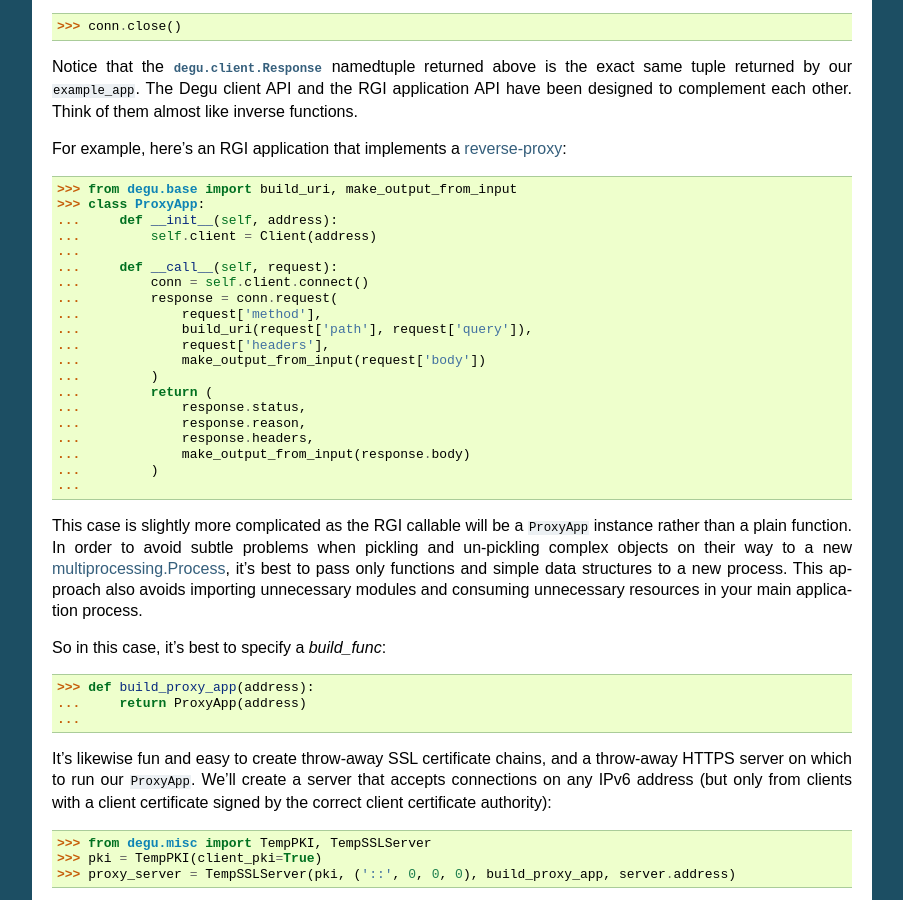
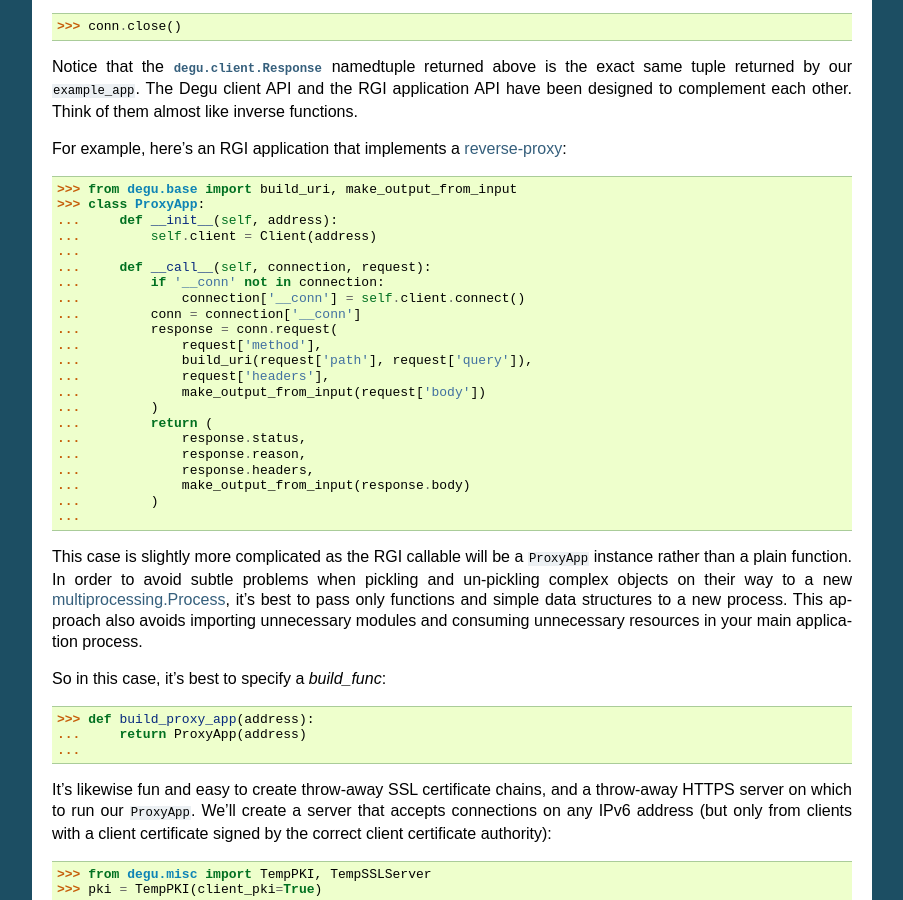
Before and after one commit to json420/degu, a Sphinx documentation site: the page built from doc/tutorial.rst, in a window 1280 px wide and 900 px high, scrolled down 1395 px. Shown: the whole window, without its empty margins (198-1101 px from the left). Built offline with Sphinx 7.4.7, drawn with Linux system fonts in a browser that asks for light colours.

Commit message:
RGI callables now take 2 argumetns: (connection, request); update tests and Sphinx examples

```diff
--- a/doc/degu.client.rst
+++ b/doc/degu.client.rst
@@ -14,7 +14,7 @@ differences).
 For example, say we define a simple RGI application and create a
 :class:`degu.misc.TempServer` instance:
 
->>> def example_app(request):
+>>> def example_app(connection, request):
 ...     return (200, 'OK', {'x-msg': 'hello, world'}, None)
 ...
 >>> from degu.misc import TempServer
--- a/doc/degu.server.rst
+++ b/doc/degu.server.rst
@@ -7,7 +7,7 @@
 
 As a quick example, say you have this simple RGI application:
 
->>> def hello_world_app(request):
+>>> def hello_world_app(connection, request):
 ...     if request['method'] not in {'GET', 'HEAD'}:
 ...         return (405, 'Method Not Allowed', {}, None)
 ...     body = b'Hello, world!'
--- a/doc/tutorial.rst
+++ b/doc/tutorial.rst
@@ -40,7 +40,7 @@ Example: SSL reverse-proxy
 
 Here's a minimal :doc:`rgi` application:
 
->>> def example_app(request):
+>>> def example_app(connection, request):
 ...     return (200, 'OK', {'x-msg': 'hello, world'}, None)
 ...
 
@@ -103,8 +103,10 @@ For example, here's an RGI application that implements a `reverse-proxy`_:
 ...     def __init__(self, address):
 ...         self.client = Client(address)
 ...
-...     def __call__(self, request):
-...         conn = self.client.connect()
+...     def __call__(self, connection, request):
+...         if '__conn' not in connection:
+...             connection['__conn'] = self.client.connect()
+...         conn = connection['__conn']
 ...         response = conn.request(
 ...             request['method'],
 ...             build_uri(request['path'], request['query']),
```
Also changed, not shown: 2 other files.
